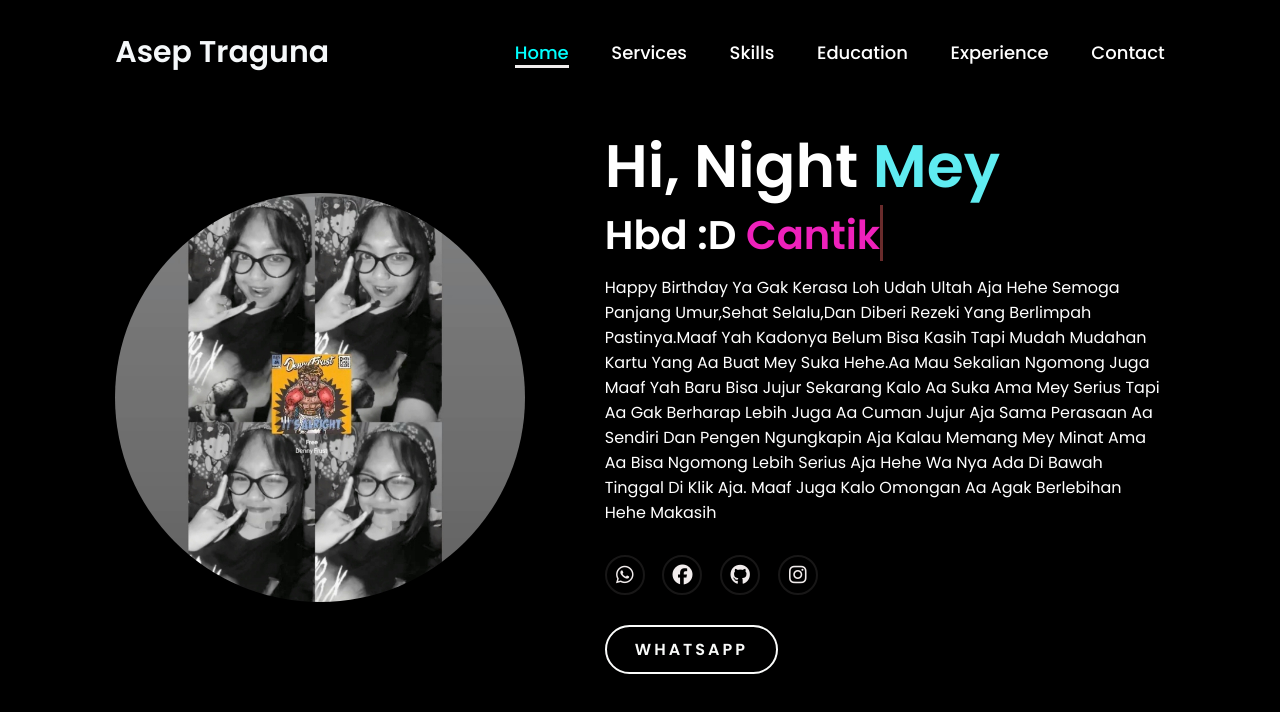
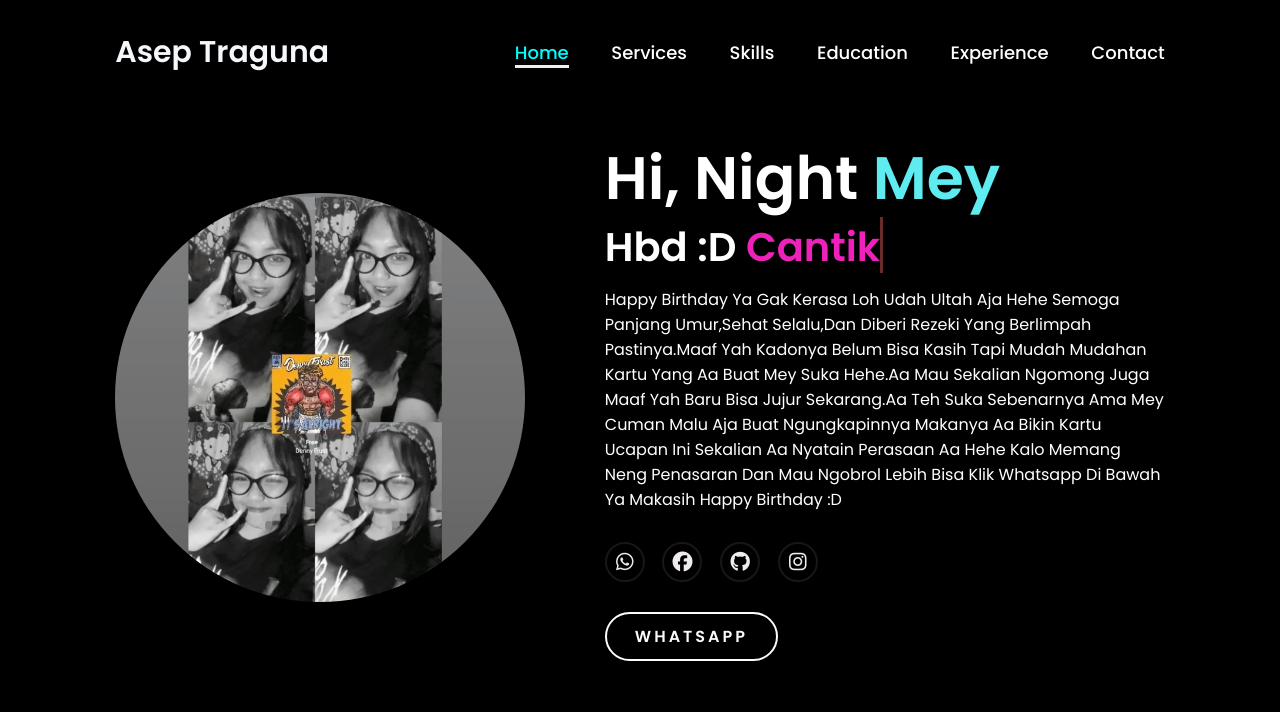
Before and after one commit to Astrabassic/SELAMAT-YA, a plain HTML site: page index.html in a window 1280 px wide. Drawn offline with Linux system fonts and the light colour scheme.

Commit message:
Update index.html

```diff
--- a/index.html
+++ b/index.html
@@ -30,10 +30,9 @@
             <h3 class="typing-text">Hbd :D <span></span></h3>
             <p>Happy birthday Ya Gak kerasa Loh Udah Ultah aja hehe semoga panjang umur,sehat selalu,dan diberi rezeki
                 yang berlimpah pastinya.maaf yah kadonya belum bisa kasih tapi mudah mudahan kartu yang aa buat mey suka
-                hehe.aa mau sekalian ngomong juga maaf yah baru bisa jujur sekarang kalo aa suka ama mey serius tapi aa
-                gak berharap lebih juga aa cuman jujur aja sama perasaan aa sendiri dan pengen ngungkapin aja kalau memang
-                mey minat ama aa bisa ngomong lebih serius aja hehe wa nya ada di bawah tinggal di klik aja. maaf juga kalo
-            omongan aa agak berlebihan hehe makasih</p>
+                hehe.aa mau sekalian ngomong juga maaf yah baru bisa jujur sekarang.aa teh suka sebenarnya ama mey cuman
+                malu aja buat ngungkapinnya makanya aa bikin kartu ucapan ini sekalian aa nyatain perasaan aa hehe kalo
+                memang neng penasaran dan mau ngobrol lebih bisa klik whatsapp di bawah ya makasih happy birthday :D</p>
             <div class="social-icons">
                 <a href="#"><i class="fa-brands fa-whatsapp"></i></a>
                 <a href="#"><i class="fa-brands fa-facebook"></i></a>
```
